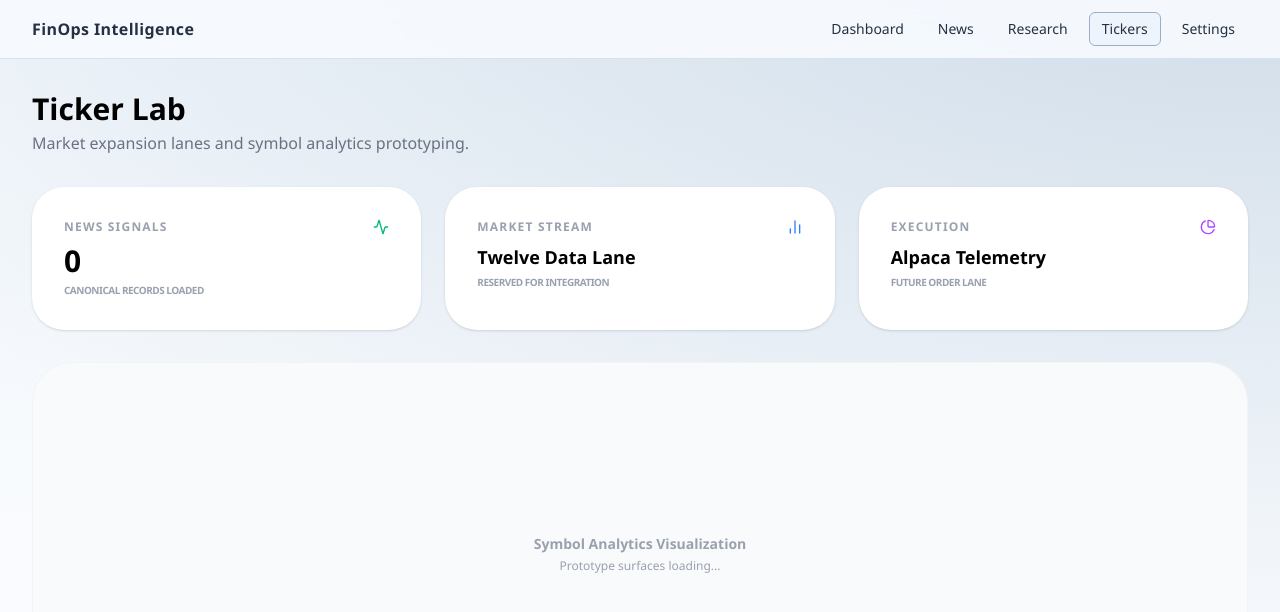
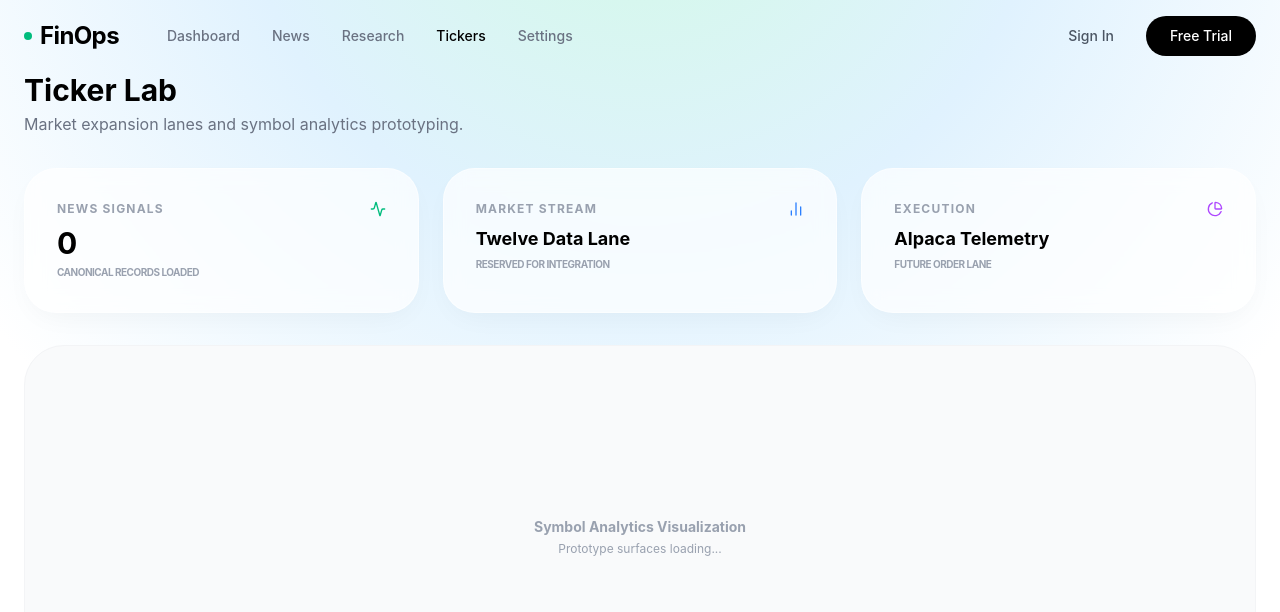
Before and after one commit to dyglo/FinOps, a Next.js app in the folder apps/web/: page /tickers in a window 1280 px wide. Shown: the top 612 px of the page. Built offline with nearby package versions, Linux system fonts and the light colour scheme; no server answers.

Commit message:
style(web): complete premium design refactor and fix next/image config

```diff
--- a/apps/web/app/globals.css
+++ b/apps/web/app/globals.css
@@ -1,16 +1,15 @@
 @import "tailwindcss";
 
 :root {
-  --bg-top: #f1f6fb;
-  --bg-bottom: #fcfdff;
-  --surface-0: #f8fbff;
-  --surface-1: #ffffff;
-  --surface-2: #eef4fb;
-  --line-soft: #d8e2ee;
-  --line-strong: #9bb0c8;
-  --text-base: #243142;
-  --text-strong: #0e2035;
-  --text-muted: #516377;
+  --bg-main: #ffffff;
+  --accent-mint: #dcfce7;
+  --accent-blue: #e0f2fe;
+  --accent-purple: #f3e8ff;
+  --text-strong: #000000;
+  --text-base: #4b5563;
+  --text-muted: #9ca3af;
+  --radius-pill: 9999px;
+  --font-display: "Geist", "Inter", sans-serif;
 }
 
 * {
@@ -19,10 +18,32 @@
 
 body {
   margin: 0;
-  font-family: "IBM Plex Sans", "Segoe UI", sans-serif;
+  font-family: var(--font-display);
+  background-color: var(--bg-main);
+  color: var(--text-base);
+  -webkit-font-smoothing: antialiased;
 }
 
-a {
-  color: inherit;
-  text-decoration: none;
+.hero-gradient {
+  background: radial-gradient(circle at 50% -20%, #d1fae5 0%, #e0f2fe 35%, #ffffff 70%);
 }
+
+.glass-card {
+  background: rgba(255, 255, 255, 0.7);
+  backdrop-filter: blur(10px);
+  border: 1px solid rgba(255, 255, 255, 0.5);
+  box-shadow: 0 10px 30px -10px rgba(0, 0, 0, 0.05);
+}
+
+.btn-pill {
+  border-radius: var(--radius-pill);
+}
+
+@keyframes spin-slow {
+  from { transform: rotate(0deg); }
+  to { transform: rotate(360deg); }
+}
+
+.animate-spin-slow {
+  animation: spin-slow 10s linear infinite;
+}
--- a/apps/web/components/shell/app-shell.tsx
+++ b/apps/web/components/shell/app-shell.tsx
@@ -1,20 +1,35 @@
+'use client';
+
 import Link from 'next/link';
 import type { ReactNode } from 'react';
-
 import { NavLinks } from '@/components/shell/nav-links';
+import { Button } from '@/components/ui/button';
 
 export function AppShell({ children }: { children: ReactNode }) {
   return (
-    <div className="min-h-screen bg-[radial-gradient(100rem_50rem_at_100%_-10%,rgba(26,81,132,0.16),transparent),linear-gradient(180deg,var(--bg-top),var(--bg-bottom))] text-[var(--text-base)]">
-      <header className="sticky top-0 z-20 border-b border-[var(--line-soft)] bg-[color:var(--surface-0)]/90 backdrop-blur">
-        <div className="mx-auto flex max-w-7xl items-center justify-between gap-4 px-4 py-3 md:px-8">
-          <Link href="/" className="font-semibold tracking-wide text-[var(--text-strong)]">
-            FinOps Intelligence
-          </Link>
-          <NavLinks />
+    <div className="min-h-screen hero-gradient selection:bg-emerald-100">
+      <header className="sticky top-0 z-50 w-full px-6 py-4">
+        <div className="mx-auto flex max-w-7xl items-center justify-between">
+          <div className="flex items-center gap-12">
+            <Link href="/" className="flex items-center gap-2 text-2xl font-bold tracking-tight text-black">
+              <div className="h-2 w-2 rounded-full bg-emerald-500" />
+              FinOps
+            </Link>
+            <div className="hidden md:block">
+              <NavLinks />
+            </div>
+          </div>
+          <div className="flex items-center gap-4">
+            <Button variant="ghost" className="hidden font-medium md:flex btn-pill">
+              Sign In
+            </Button>
+            <Button className="bg-black text-white hover:bg-zinc-800 btn-pill px-6">
+              Free Trial
+            </Button>
+          </div>
         </div>
       </header>
-      <div className="mx-auto max-w-7xl px-4 py-8 md:px-8">{children}</div>
+      <main className="mx-auto max-w-7xl px-6">{children}</main>
     </div>
   );
 }
--- a/apps/web/components/shell/nav-links.tsx
+++ b/apps/web/components/shell/nav-links.tsx
@@ -15,18 +15,16 @@ export function NavLinks() {
   const pathname = usePathname();
 
   return (
-    <nav aria-label="Primary" className="flex flex-wrap items-center gap-2">
+    <nav aria-label="Primary" className="flex items-center gap-8">
       {navItems.map((item) => {
         const active = pathname === item.href;
         return (
           <Link
             key={item.href}
             href={item.href}
-            className={
-              active
-                ? 'rounded-md border border-[var(--line-strong)] bg-[var(--surface-2)] px-3 py-1.5 text-sm text-[var(--text-strong)]'
-                : 'rounded-md border border-transparent px-3 py-1.5 text-sm text-[var(--text-muted)] hover:border-[var(--line-soft)] hover:bg-[var(--surface-1)] hover:text-[var(--text-strong)]'
-            }
+            className={`text-sm font-medium transition-colors hover:text-black ${
+              active ? 'text-black' : 'text-gray-500'
+            }`}
           >
             {item.label}
           </Link>
--- a/apps/web/lib/api/schemas.ts
+++ b/apps/web/lib/api/schemas.ts
@@ -21,7 +21,7 @@ export const IngestionJobReadSchema = z.object({
   resource: z.string(),
   status: z.enum(['pending', 'processing', 'completed', 'failed']),
   idempotency_key: z.string(),
-  payload: z.record(z.unknown()),
+  payload: z.record(z.string(), z.unknown()),
   attempt_count: z.number(),
   error_message: z.string().nullable(),
   started_at: z.string().nullable(),
--- a/apps/web/next.config.ts
+++ b/apps/web/next.config.ts
@@ -1,5 +1,19 @@
-const nextConfig = {
+import type { NextConfig } from "next";
+
+const nextConfig: NextConfig = {
   reactStrictMode: true,
+  images: {
+    remotePatterns: [
+      {
+        protocol: 'https',
+        hostname: 'i.pravatar.cc',
+      },
+      {
+        protocol: 'https',
+        hostname: 'images.unsplash.com',
+      },
+    ],
+  },
 };
 
 export default nextConfig;
```
